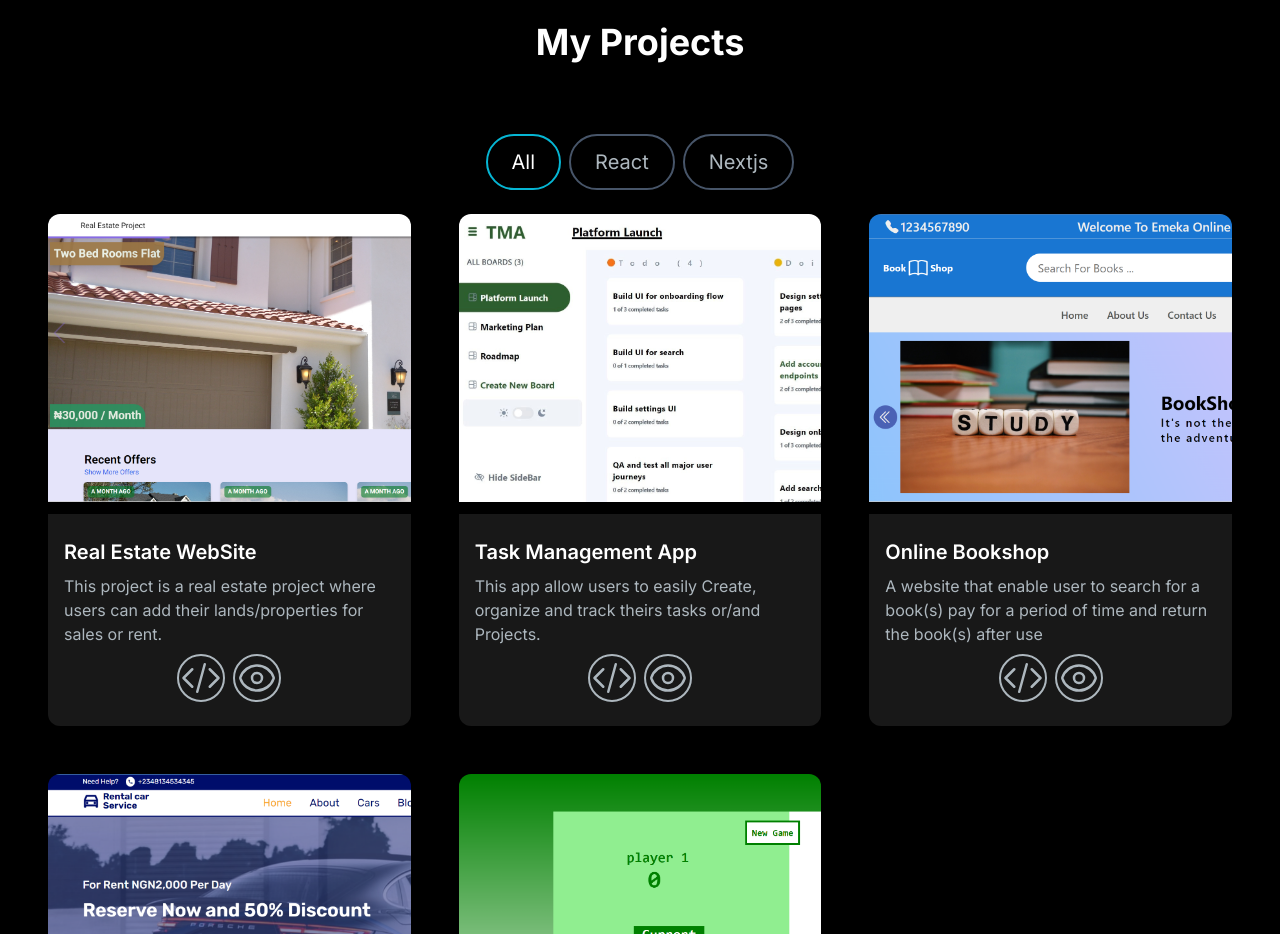
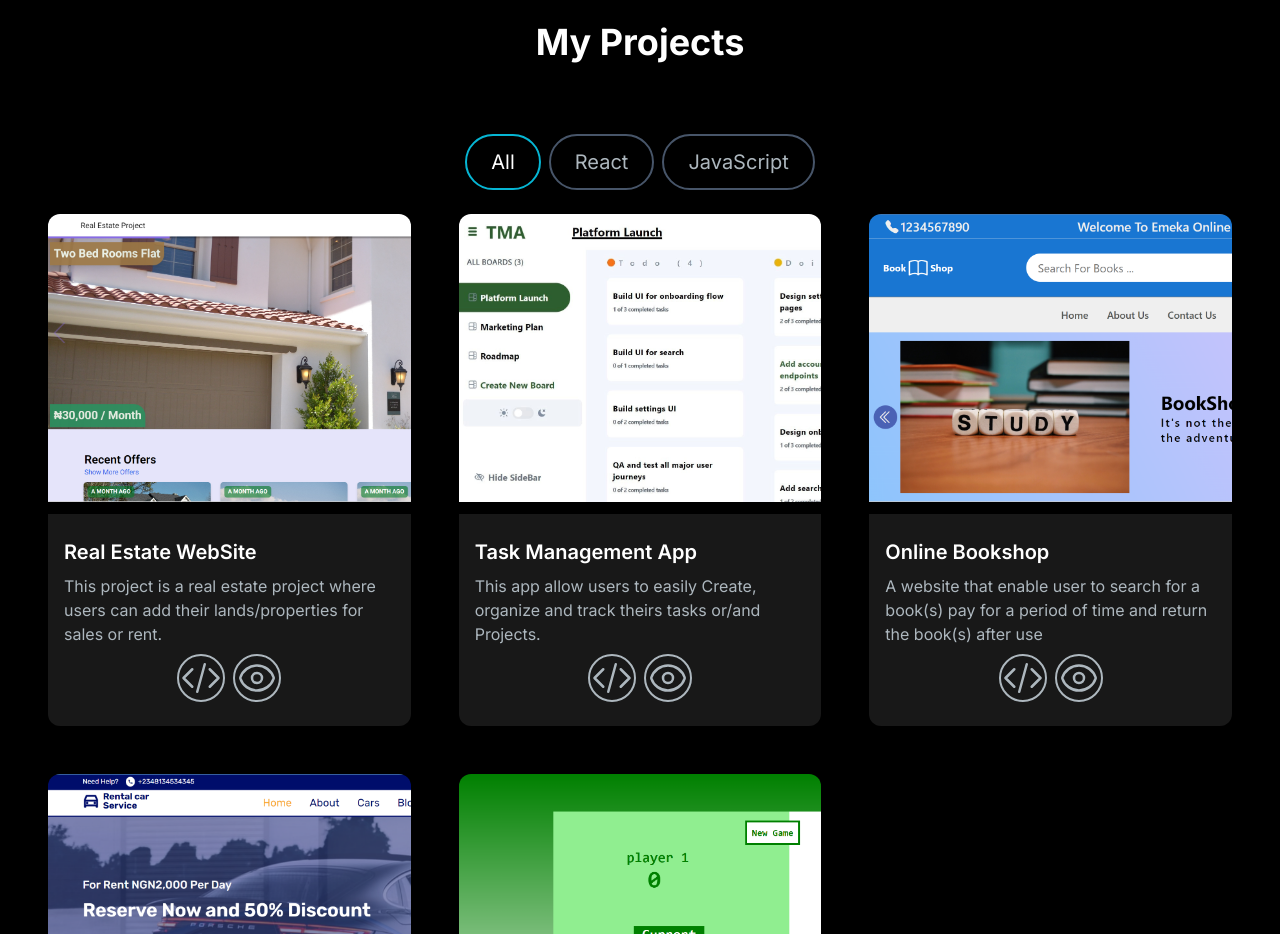
Before and after one commit to judidoko/portfolio, a Next.js app: page / in a window 1280 px wide. Shown: the part 1500-2434 px from the top of the page. Built offline with nearby package versions, Linux system fonts and the light colour scheme.

Commit message:
[Bug]: fixing Bug

```diff
--- a/components/ProjectsSection.jsx
+++ b/components/ProjectsSection.jsx
@@ -94,8 +94,8 @@ const ProjectsSection = () => {
         />
         <ProjectTag
           onClick={handleTagChange}
-          name="Nextjs"
-          isSelected={tag === "Nextjs"}
+          name="JavaScript"
+          isSelected={tag === "JavaScript"}
         />
       </div>
       <ul
```
